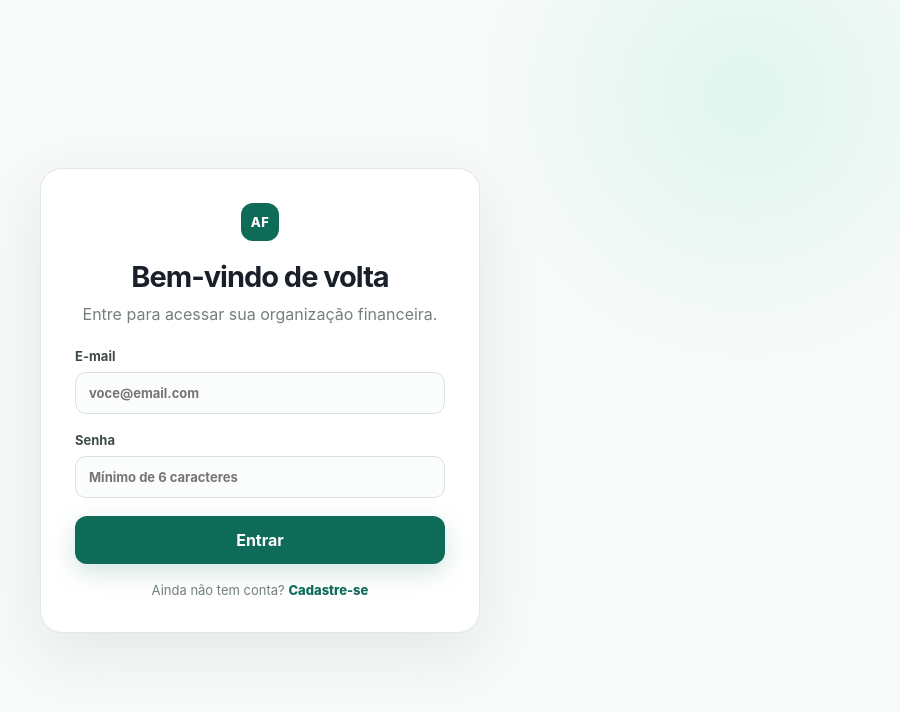
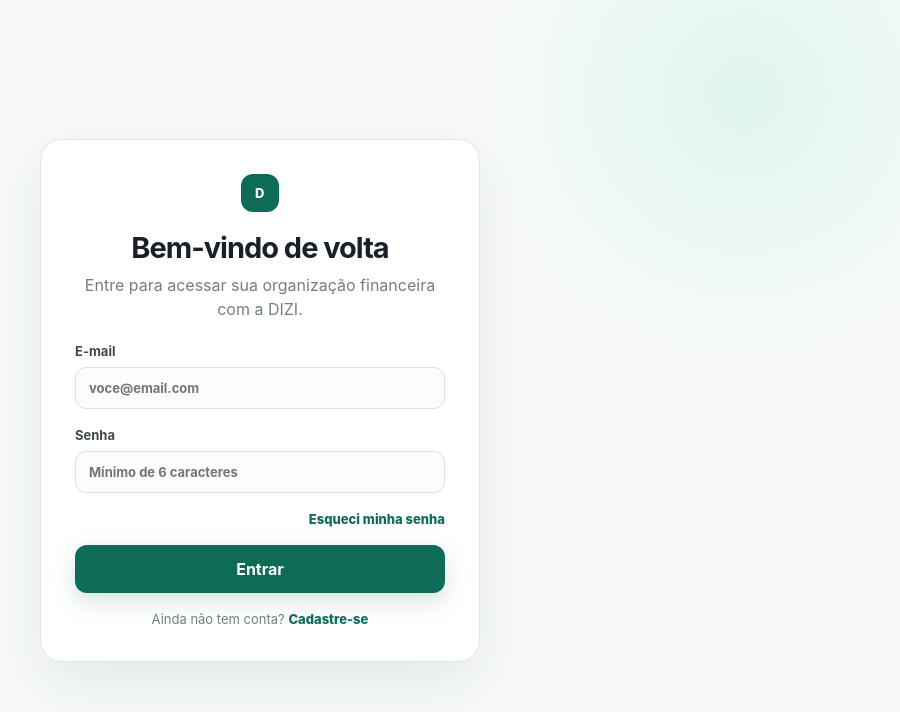
Before and after one commit to ceciliapedrosa/Agente-Financeiro, a Next.js app in the folder agente-financeiro/: page /login in a window 1280 px wide. Shown: the top 712 px of the page, without its empty margins (380-1280 px from the left). Built offline with nearby package versions, Linux system fonts and the light colour scheme.

Commit message:
Renomeia o agente para DIZI e adiciona acesso a recuperação de senha

```diff
--- a/agente-financeiro/src/components/AuthForm.tsx
+++ b/agente-financeiro/src/components/AuthForm.tsx
@@ -25,11 +25,12 @@ export default function AuthForm({ mode }: { mode: "login" | "register" }) {
 
   return (
     <form onSubmit={submit} className="auth-card">
-      <div className="auth-logo"><span className="brand-mark">AF</span></div>
-      <div><h1>{mode === "login" ? "Bem-vindo de volta" : "Crie sua conta"}</h1><p>{mode === "login" ? "Entre para acessar sua organização financeira." : "Comece a organizar suas finanças em poucos minutos."}</p></div>
+      <div className="auth-logo"><span className="brand-mark">D</span></div>
+      <div><h1>{mode === "login" ? "Bem-vindo de volta" : "Crie sua conta"}</h1><p>{mode === "login" ? "Entre para acessar sua organização financeira com a DIZI." : "Comece a organizar suas finanças com a DIZI em poucos minutos."}</p></div>
       {mode === "register" && <label>Nome completo<input name="name" placeholder="Seu nome" minLength={2} required /></label>}
       <label>E-mail<input name="email" type="email" placeholder="voce@email.com" required /></label>
       <label>Senha<input name="password" type="password" placeholder="Mínimo de 6 caracteres" minLength={6} required /></label>
+      {mode === "login" && <div className="auth-switch" style={{textAlign:"right"}}><Link href="/esqueci-a-senha">Esqueci minha senha</Link></div>}
       {error && <div className="form-error">{error}</div>}
       <button className="btn primary full big" disabled={loading}>{loading ? "Carregando..." : mode === "login" ? "Entrar" : "Criar minha conta"}</button>
       <div className="auth-switch">{mode === "login" ? <>Ainda não tem conta? <Link href="/cadastro">Cadastre-se</Link></> : <>Já possui conta? <Link href="/login">Entrar</Link></>}</div>
```
